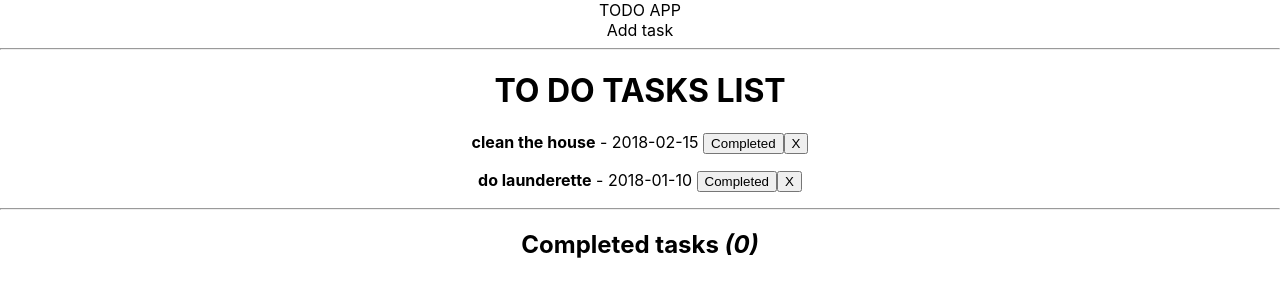
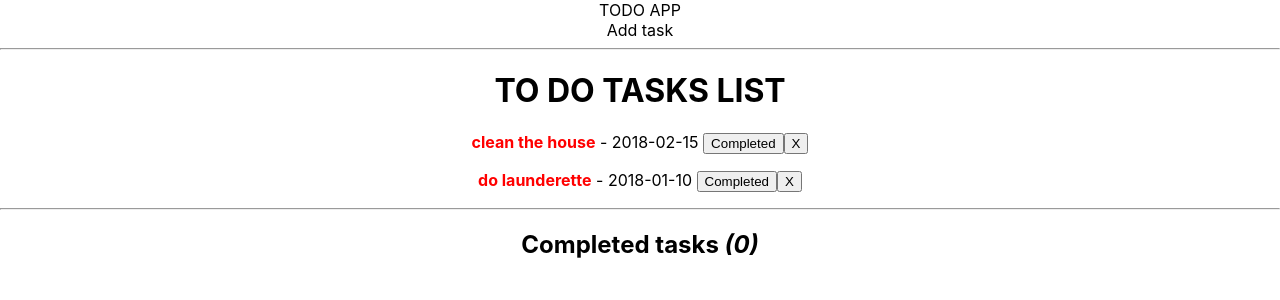
Before and after one commit to gapinska/React-To-Do-App, a React (Create React App) app: page / in a window 1280 px wide. Shown: the top 300 px of the page. Built offline with nearby package versions, Linux system fonts and the light colour scheme.

Commit message:
emphasize important task

```diff
--- a/src/components/Task.js
+++ b/src/components/Task.js
@@ -1,12 +1,17 @@
 import React from 'react';
 
 const Task = (props) =>{
-    const {text, date, id} = props.task
+    const style = {
+        color: 'red',
+    }
+    const {text, date, id, active, important} = props.task
+
+    if(active){
 
     return (
        <div>
            <p>
-               <strong>{text}</strong> - <span>{date} </span>
+               <strong style={important ? style : null }>{text}</strong> - <span>{date} </span>
                <button onClick={() => props.change(id)}>Completed</button>
                <button onClick={() => props.delete(id)}>X</button>
            </p>
@@ -14,6 +19,10 @@ const Task = (props) =>{
 
        </div>
     )
-}
+}else{
+    return (
+        <div>task completed</div>
+    )
+}}
 
 export default Task
```
